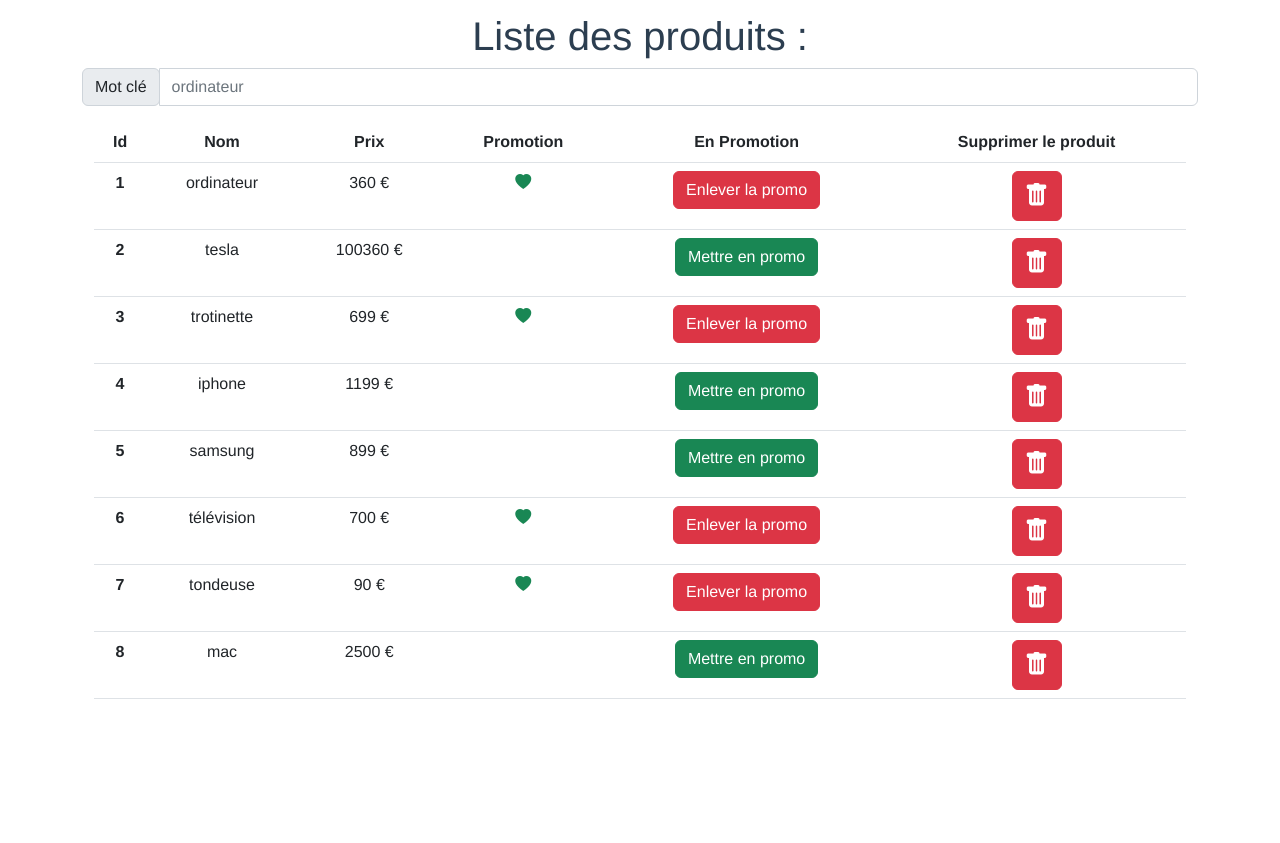
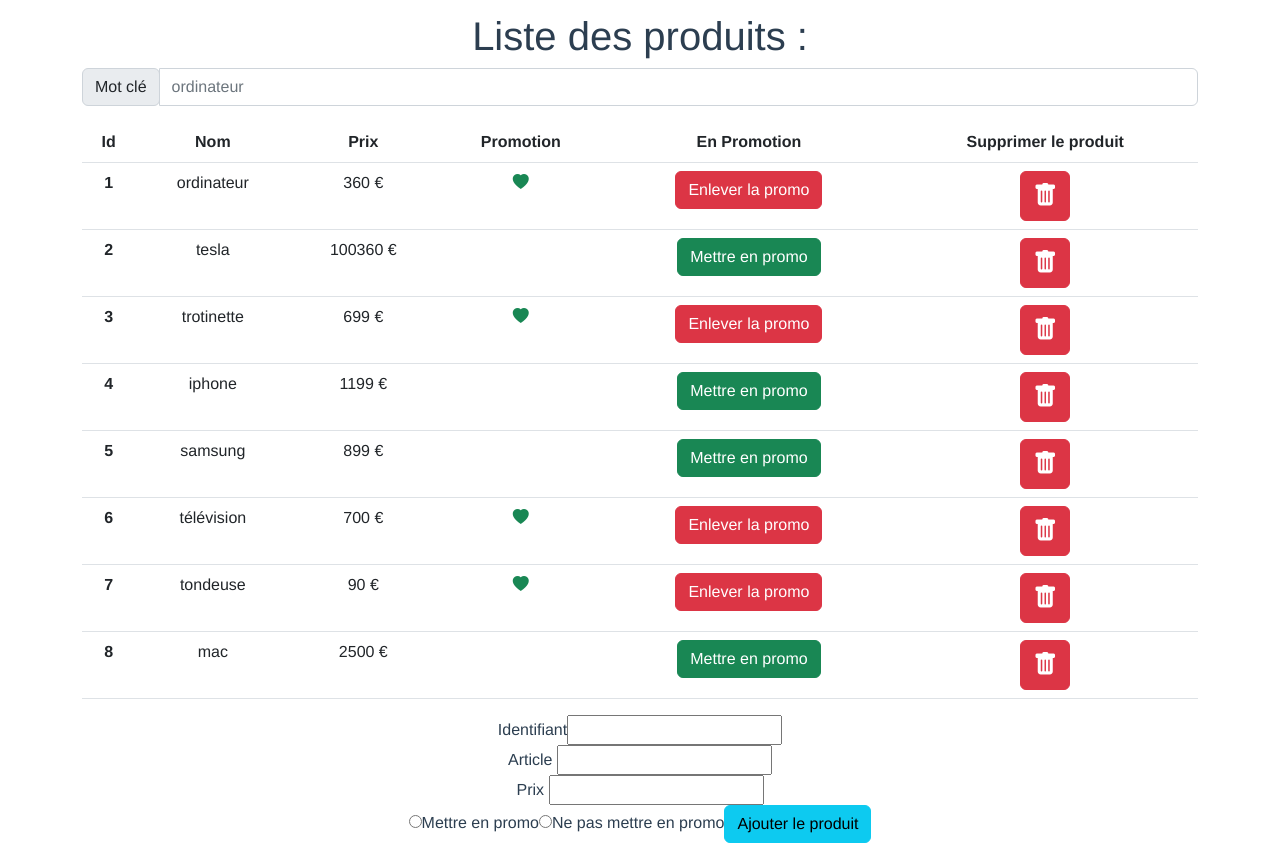
Before and after one commit to GalsenBoy/crossVue, a Vue app: page / in a window 1280 px wide. Shown: the part 248-1091 px from the top of the page. Before the commit the page ends 963 px from the top, so only its background shows below. Built offline with nearby package versions, Linux system fonts and the light colour scheme.

Commit message:
Rajout de de champ formulaire pour rajout de produit + Validation

```diff
--- a/src/components/ProductComponent.vue
+++ b/src/components/ProductComponent.vue
@@ -14,8 +14,7 @@
         v-model="key_word"
       />
     </div>
-    <p>{{ key_word }}</p>
-    <div class="container">
+
     <table class="table">
       <thead>
         <tr>
@@ -39,9 +38,7 @@
           </td>
           <td>
             <button
-                :class="
-                  product.promotion ? 'btn btn-danger' : 'btn btn-success'
-                "
+              :class="product.promotion ? 'btn btn-danger' : 'btn btn-success'"
               @click="reversePromo(product)"
             >
               <span v-if="product.promotion"> Enlever la promo</span>
@@ -56,6 +53,37 @@
         </tr>
       </tbody>
     </table>
+    <div>
+      <form action="" @submit="on_submit($event)">
+        <div>
+          <label for="">Identifiant</label><input v-model="id" type="number" />
+        </div>
+        <div>
+          <label for="">Article</label> <input type="text" v-model="article" />
+        </div>
+        <div>
+          <label for="">Prix</label> <input type="number" v-model="price" />
+        </div>
+        <div>
+          <input
+            type="radio"
+            id="contactChoice1"
+            name="contact"
+            value="true"
+            v-model="promo"
+          />
+          <label for="contactChoice1">Mettre en promo</label>
+          <input
+            type="radio"
+            id="contactChoice2"
+            name="contact"
+            value="false"
+            v-model="promo"
+          />
+          <label for="contactChoice2">Ne pas mettre en promo</label>
+          <button class="btn btn-info">Ajouter le produit</button>
+        </div>
+      </form>
     </div>
   </div>
 </template>
@@ -77,6 +105,10 @@ export default {
       selected: null,
       products_filtre: [],
       key_word: "",
+      id: "",
+      article: "",
+      price: "",
+      promo: "",
     };
   },
   methods: {
@@ -90,14 +122,20 @@ export default {
       // console.log(index);
       this.products.splice(index, 1);
     },
-
-    // search_product() {
-    //   this.key_word.toLowerCase;
-    //   this.products_filtre = this.products.filter((f) =>
-    //     f.name.includes(this.key_word)
-    //   );
-    //   this.products = this.products_filtre;
-    // },
+    on_submit(e) {
+      for (const product of this.products) {
+        if (product.id == this.id) {
+          e.preventDefault();
+          alert("Cet identifiant existe déjà veuillez en chosir un autre");
+        }
+      }
+      for (const product of this.products) {
+        if (product.name == this.article) {
+          e.preventDefault();
+          alert("Cet article existe déjà veuillez rajouter un autre");
+        }
+      }
+    },
   },
   computed: {
     filteredProducts() {
```
Lines whose indentation alone changed are shown as unchanged.
